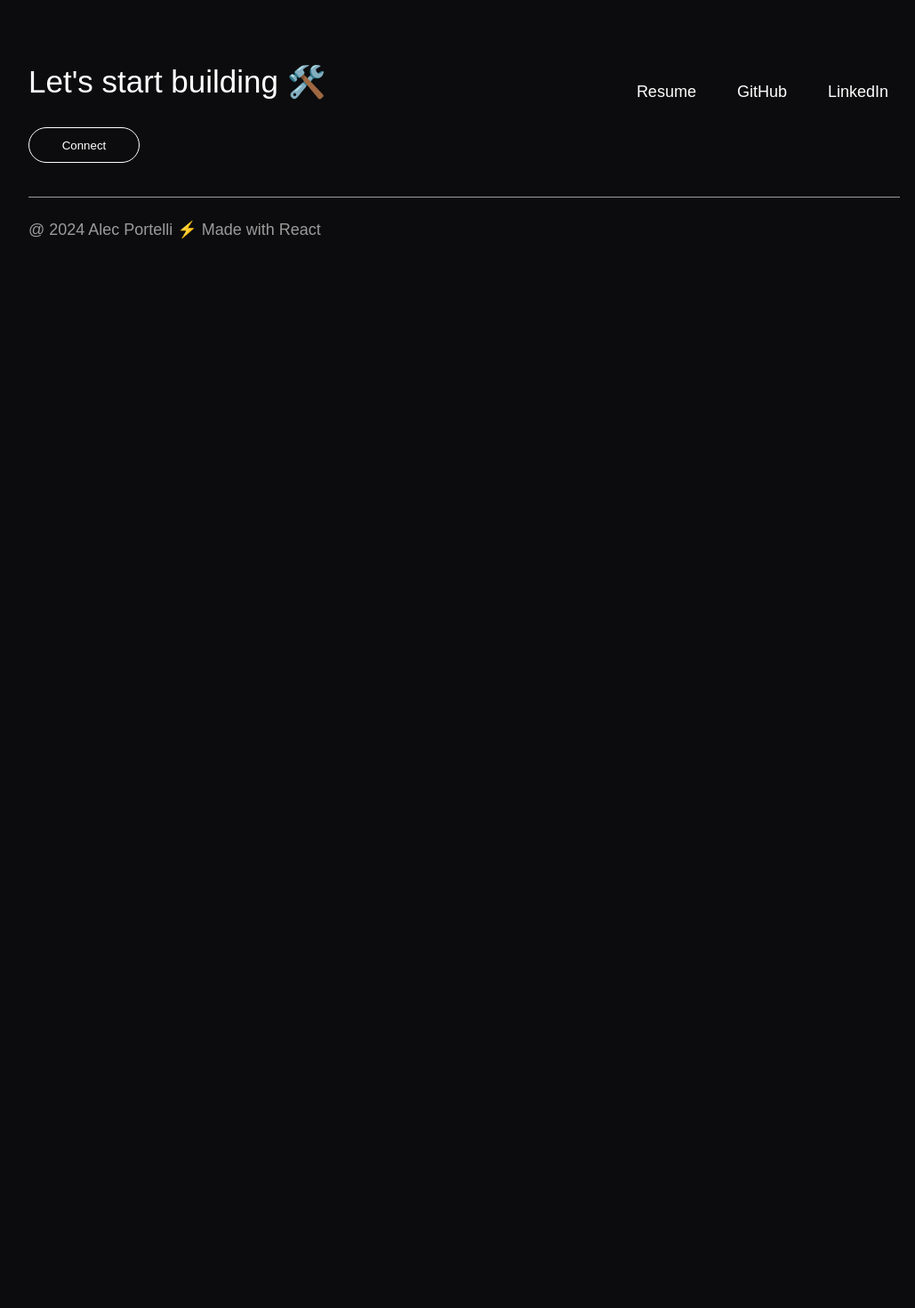
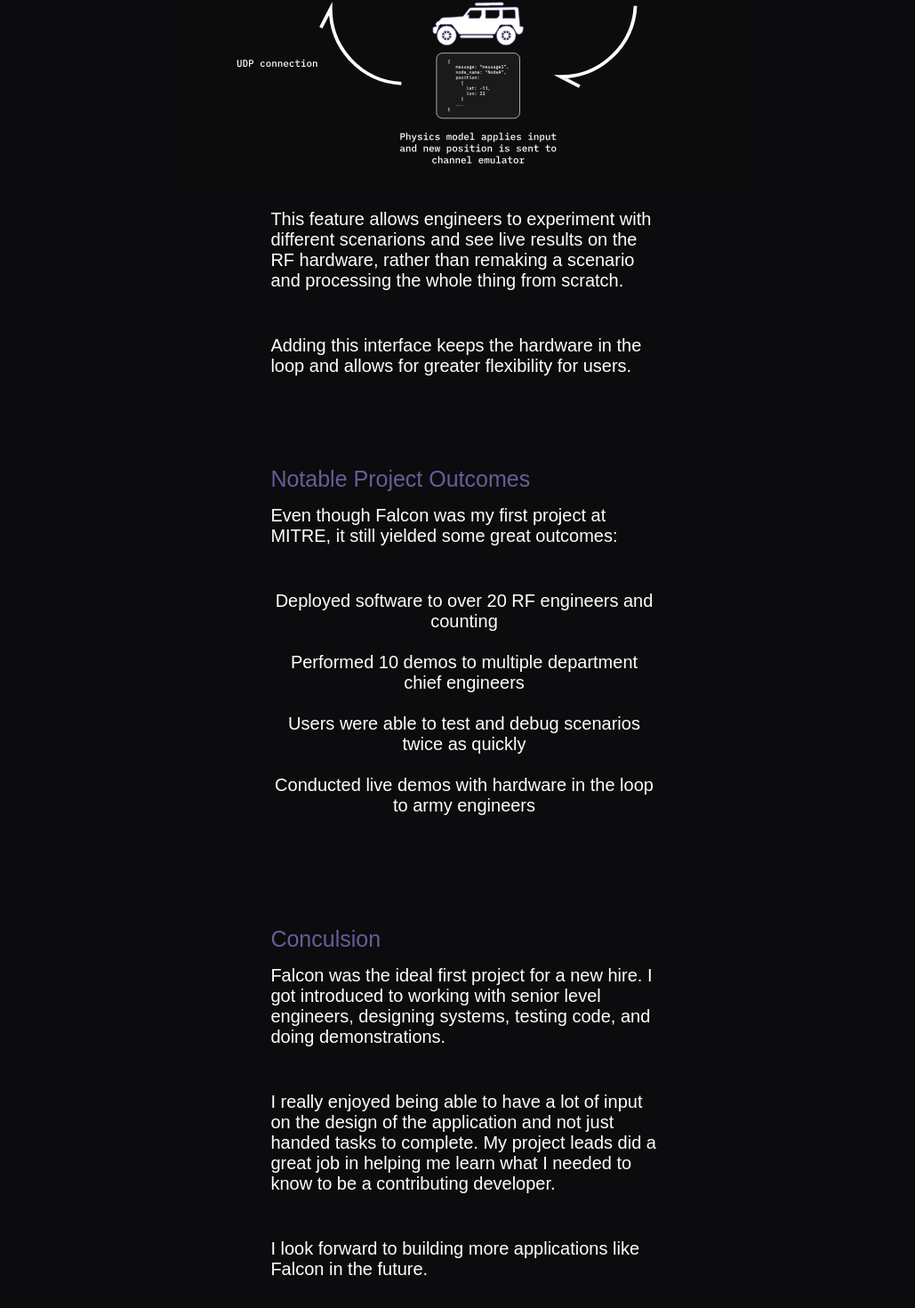
Before and after one commit to alecdportelli/portfolio, a React (Create React App) app in the folder portfolio2024/: page /falcon in a window 1280 px wide. Shown: the part 7136-8606 px from the top of the page at 89% size, without its empty margins (118-1147 px from the left). Before the commit the page ends 7430 px from the top, so only its background shows below. Built offline with nearby package versions, Linux system fonts and the light colour scheme; a web font is replaced by a local one.

Commit message:
finished falcon

```diff
--- a/portfolio2024/src/pages/falcon.css
+++ b/portfolio2024/src/pages/falcon.css
@@ -28,3 +28,31 @@
     margin-right: 25%;
     padding-bottom: 15px;
 }
+
+/* For text bodies  */
+.body-par-title-fal{
+    display: flex;
+    align-items: left;
+    justify-content: left;
+    text-align: left;
+
+    margin-left: 33%;
+    margin-right: 33%;
+
+    padding-top: 15px;
+    padding-bottom: 15px;
+
+    font-size: 25px;
+
+    color: #655E99;
+}
+
+.center-title-tbz{
+    font-size: 30px;
+    display: flex;
+    align-items: center;
+    justify-content: center;
+    text-align: center;
+    padding-bottom: 10px;
+    color: #655E99;
+}
--- a/portfolio2024/src/pages/falcon.js
+++ b/portfolio2024/src/pages/falcon.js
@@ -10,6 +10,7 @@
 import UnityVD from '../SVG/UnityVennDiagram.svg'
 import TCPDiagram from '../SVG/TCPDiagram.svg'
 import FalQuad from '../SVG/FalQuad.svg'
+import GamepadInput from '../SVG/GamepadInput.svg'
 
 const Falcon = () => {
     return (
@@ -212,14 +213,64 @@
                 vehicles during the simulation, mainly with a flight stick, steering wheel,
                 or game controller.
             </div>
+            <div className='FalArch'>
+                <img src={GamepadInput}></img>
+            </div>
             <div className='body-par'>
                 This feature allows engineers to experiment with different scenarions and see
                 live results on the RF hardware, rather than remaking a scenario and processing
                 the whole thing from scratch.
             </div>
+            <div className='body-par'>
+                Adding this interface keeps the hardware in the loop and allows for greater flexibility
+                for users.
+            </div>
+            <br></br>
+            <br></br>
 
-            <div className='center secondary-title'>
-            🏗️ 🚧 Currently under construction 🚧 🏗️
+
+            <div className='body-par-title-fal'>
+                Notable Project Outcomes
+            </div>
+            <div className='body-par'>
+                Even though Falcon was my first project at MITRE, it still yielded
+                some great outcomes:
+            </div>
+            <div class="styled-list">
+                Deployed software to over 20 RF engineers and counting
+                <br></br>
+                <br></br>
+
+                Performed 10 demos to multiple department chief engineers
+                <br></br>
+                <br></br>
+
+                Users were able to test and debug scenarios twice as quickly
+                <br></br>
+                <br></br>
+
+                Conducted live demos with hardware in the loop to army engineers
+                <br></br>
+                <br></br>
+            </div>
+            <br></br>
+            <br></br>
+
+
+            <div className='body-par-title-fal'>
+                Conculsion
+            </div>
+            <div className='body-par'>
+                Falcon was the ideal first project for a new hire. I got introduced to working with
+                senior level engineers, designing systems, testing code, and doing demonstrations.
+            </div>
+            <div className='body-par'>
+                I really enjoyed being able to have a lot of input on the design of the application and
+                not just handed tasks to complete. My project leads did a great job in helping me learn
+                what I needed to know to be a contributing developer.
+            </div>
+            <div className='body-par'>
+                I look forward to building more applications like Falcon in the future.
             </div>
 
             <Footer />
```
Also changed, not shown: portfolio2024/src/SVG/GamepadInput.svg (added).
